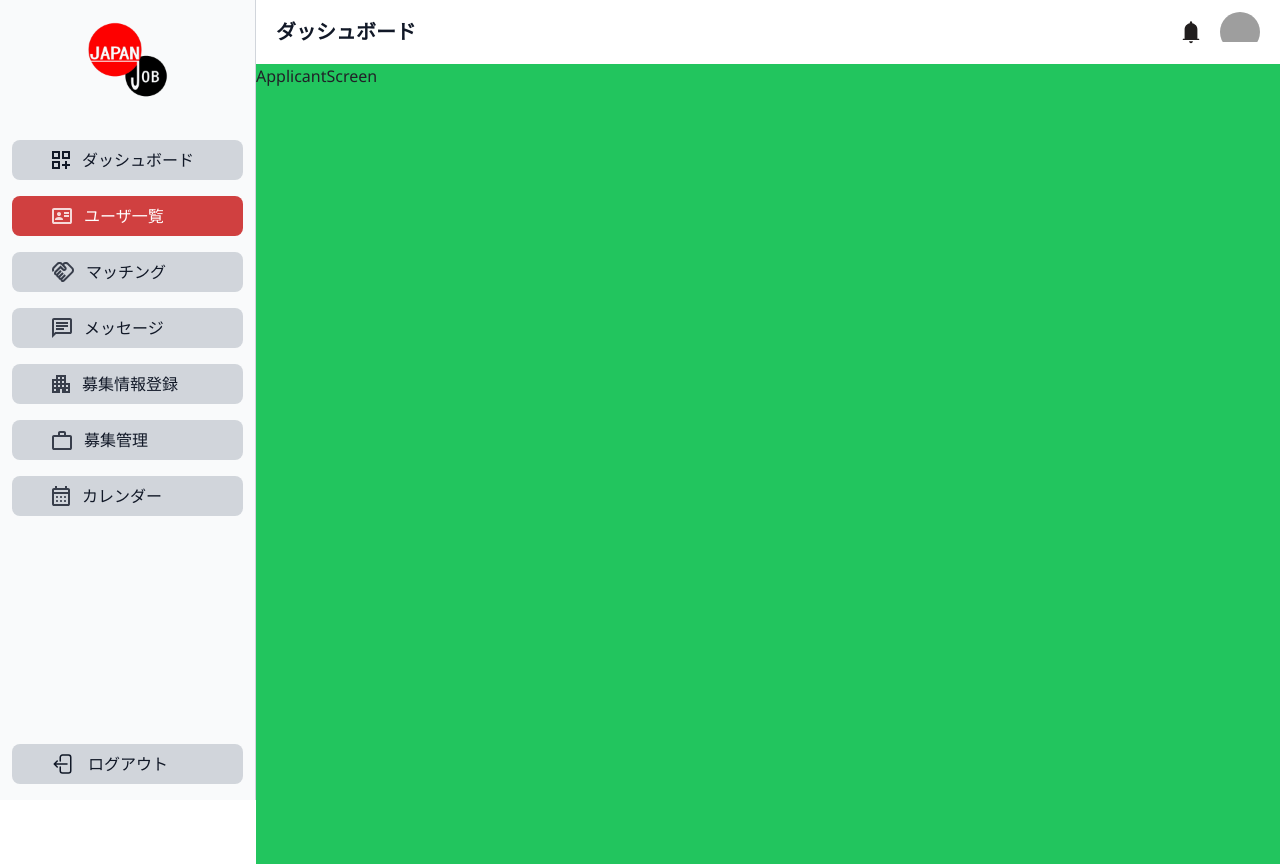
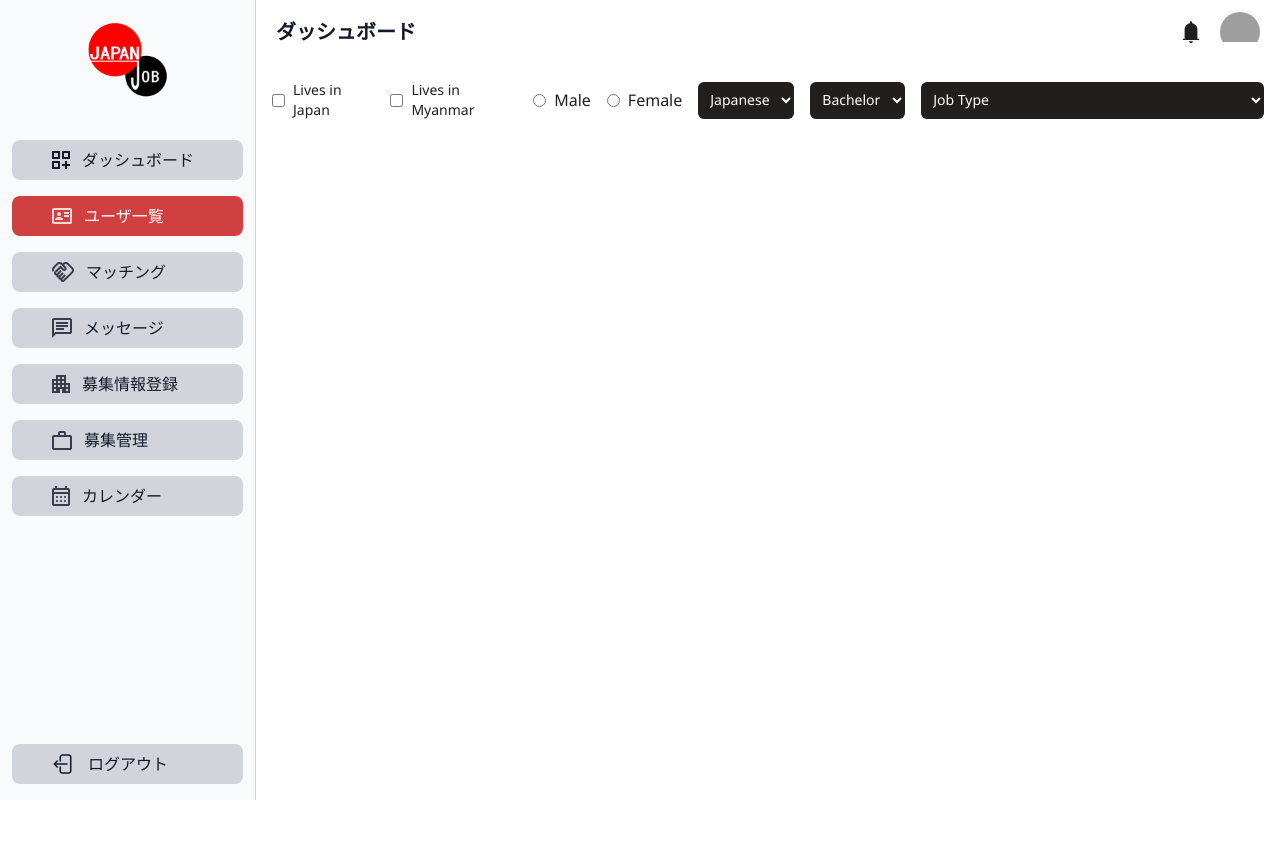
Before and after one commit to DaDDy-chilll/test, a React (Vite) app: page /applicants in a window 1280 px wide. Built offline with nearby package versions, Linux system fonts and the light colour scheme; grey boxes are pictures that could not be loaded.

Commit message:
Update Applicants Screen

```diff
--- a/src/components/Applicants/FilterBar.tsx
+++ b/src/components/Applicants/FilterBar.tsx
@@ -2,40 +2,36 @@
 
 const FilterBar = () => {
     return (
-        <div className="bg-black text-white p-4 flex flex-col sm:flex-row sm:items-center gap-4">
+        <div className="bg-white text-secondaryColor p-4 flex flex-col sm:flex-row sm:items-center gap-4">
             <div className="flex gap-2 items-center">
-                <input type="checkbox" id="livesInJapan" className="accent-white" />
-                <label htmlFor="livesInJapan">Lives in Japan</label>
+                <input type="checkbox" id="livesInJapan" className="accent-primaryColor" />
+                <label htmlFor="livesInJapan" className="text-sm">Lives in Japan</label>
             </div>
             <div className="flex gap-2 items-center">
-                <input type="checkbox" id="livesInMyanmar" className="accent-white" />
-                <label htmlFor="livesInMyanmar">Lives in Myanmar</label>
+                <input type="checkbox" id="livesInMyanmar" className="accent-primaryColor" />
+                <label htmlFor="livesInMyanmar" className="text-sm">Lives in Myanmar</label>
             </div>
-            <select className="bg-gray-800 text-white p-2 rounded-md">
-                <option value="">Japanese</option>
-                <option value="JLPT N4">JLPT N4</option>
-            </select>
-            <select className="bg-gray-800 text-white p-2 rounded-md">
-                <option value="Bachelor">Bachelor</option>
-            </select>
-            <input
-                type="text"
-                placeholder="Job Type"
-                className="bg-gray-800 text-white p-2 rounded-md flex-grow"
-            />
             <div className="flex gap-2 items-center">
-                <input type="radio" name="gender" id="male" className="accent-white" />
+                <input type="radio" name="gender" id="male" className="accent-primaryColor" />
                 <label htmlFor="male">Male</label>
             </div>
             <div className="flex gap-2 items-center">
-                <input type="radio" name="gender" id="female" className="accent-white" />
+                <input type="radio" name="gender" id="female" className="accent-primaryColor" />
                 <label htmlFor="female">Female</label>
             </div>
-            <div className="p-2 rounded-md bg-gray-800 text-white flex justify-center items-center cursor-pointer">
-                <svg className="w-6 h-6" xmlns="http://www.w3.org/2000/svg" viewBox="0 0 24 24" fill="currentColor">
-                    <path fillRule="evenodd" d="M3.75 2.25a.75.75 0 0 1 .75.75v4.79l2.02-2.02a.75.75 0 1 1 1.06 1.06l-3.5 3.5a.75.75 0 0 1-1.06 0l-3.5-3.5a.75.75 0 0 1 1.06-1.06l2.02 2.02V3a.75.75 0 0 1 .75-.75zm16.5 0a.75.75 0 0 1 .75.75v4.79l2.02-2.02a.75.75 0 1 1 1.06 1.06l-3.5 3.5a.75.75 0 0 1-1.06 0l-3.5-3.5a.75.75 0 0 1 1.06-1.06l2.02 2.02V3a.75.75 0 0 1 .75-.75zM3.75 18.75a.75.75 0 0 1-.75-.75v-4.79l-2.02 2.02a.75.75 0 0 1-1.06-1.06l3.5-3.5a.75.75 0 0 1 1.06 0l3.5 3.5a.75.75 0 0 1-1.06 1.06l-2.02-2.02v4.79a.75.75 0 0 1-.75.75zm16.5 0a.75.75 0 0 1-.75-.75v-4.79l-2.02 2.02a.75.75 0 0 1-1.06-1.06l3.5-3.5a.75.75 0 0 1 1.06 0l3.5 3.5a.75.75 0 0 1-1.06 1.06l-2.02-2.02v4.79a.75.75 0 0 1-.75.75zM8.5 19.25a.75.75 0 0 0 0 1.5h7a.75.75 0 0 0 0-1.5h-7z" clipRule="evenodd"/>
-                </svg>
-            </div>
+            <select className="bg-secondaryColor text-white p-2 rounded-md text-sm">
+                <option value="" >Japanese</option>
+                <option value="JLPT N4" >JLPT N4</option>
+            </select>
+            <select className="bg-secondaryColor text-white p-2 rounded-md text-sm">
+                <option value="Bachelor"  >Bachelor</option>
+            </select>
+
+
+<select className="bg-secondaryColor text-white p-2 rounded-md text-sm w-[37%]">
+                <option defaultValue={"Job Type"}  >Job Type</option>
+            </select>
+
         </div>
     );
 };
--- a/src/components/Jobs/JobForm.tsx
+++ b/src/components/Jobs/JobForm.tsx
@@ -137,14 +137,18 @@ const JobForm = ({ onBack, onFinish }: JobFormProps) => {
             <p className="text-xs text-gray-500 mb-3">{jp.benefits}</p>
             <div className="flex flex-row gap-x-10">
               {benefits.map((benefit) => (
-                <div className="flex flex-row gap-x-3">
-                  <input
-                    type="checkbox"
-                    id={benefit.value}
-                    name={benefit.value}
-                  />
-                  <label htmlFor={benefit.value}>{benefit.label}</label>
-                </div>
+              <div className="flex gap-x-3 items-center">
+              <input type="checkbox" id={benefit.value} name={benefit.value} className="accent-primaryColor" />
+              <label htmlFor={benefit.value} className="text-sm">{benefit.label}</label>
+          </div>
+                // <div className="flex flex-row gap-x-3">
+                //   <input
+                //     type="checkbox"
+                //     id={benefit.value}
+                //     name={benefit.value}
+                //   />
+                //   <label htmlFor={benefit.value}>{benefit.label}</label>
+                // </div>
               ))}
             </div>
           </div>
--- a/src/screens/ApplicantScreen.tsx
+++ b/src/screens/ApplicantScreen.tsx
@@ -1,6 +1,6 @@
 import Layout from "@/layouts/Layout"
 import { motion } from 'framer-motion';
-// import FilterBar from "@/components/Applicants/FilterBar";
+import FilterBar from "@/components/Applicants/FilterBar";
 // import ApplicantCard from "@/components/Applicants/ApplicantCard";
 const ApplicantScreen = () => {
 //   const applicants = Array(10).fill(0);
@@ -11,10 +11,9 @@ const ApplicantScreen = () => {
     initial="initial"
     animate="animate"
     exit="exit"
-    className="min-h-screen bg-green-500 w-full">
-        ApplicantScreen
-            {/* <FilterBar />
-            <div className="p-4">
+    className="min-h-screen w-full">
+            <FilterBar />
+            {/* <div className="p-4">
                 <div className="text-3xl mb-4">ユーザー一覧</div>
                 <p className="text-lg mb-8">Find your suitable applicants</p>
                 <div className="grid grid-cols-1 sm:grid-cols-2 lg:grid-cols-3 xl:grid-cols-5 gap-4">
--- a/src/screens/MatchedScreend.tsx
+++ b/src/screens/MatchedScreend.tsx
@@ -127,7 +127,7 @@ const MatchedScreend = () => {
             </DropdownMenuContent>
           </DropdownMenu>
         </div>
-        <div>
+        <div className="py-2 px-7">
           <MatchedApplicants applicant={userProfile} />
         </div>
         <div className="flex items-center justify-center gap-4">
```
Also changed, not shown: src/components/Matched/MatchedApplicants.tsx (+37 -32 lines).
